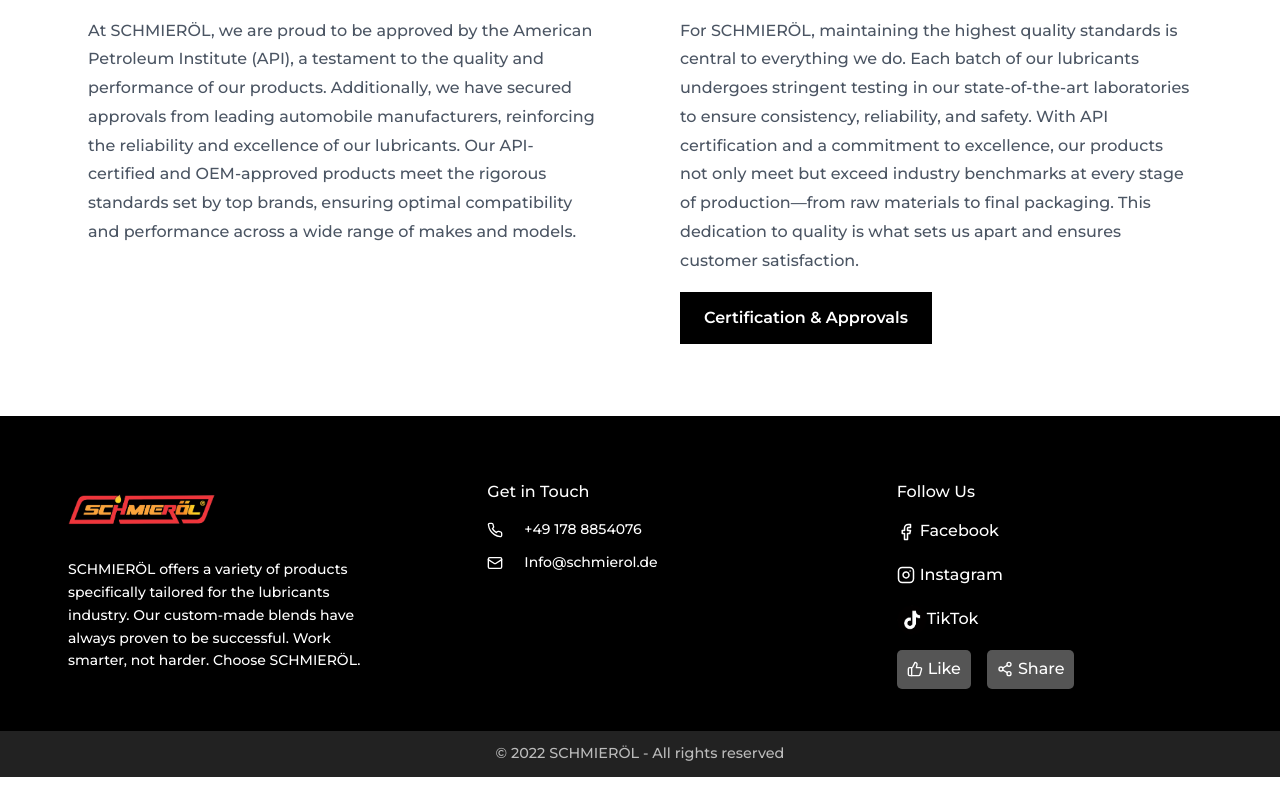
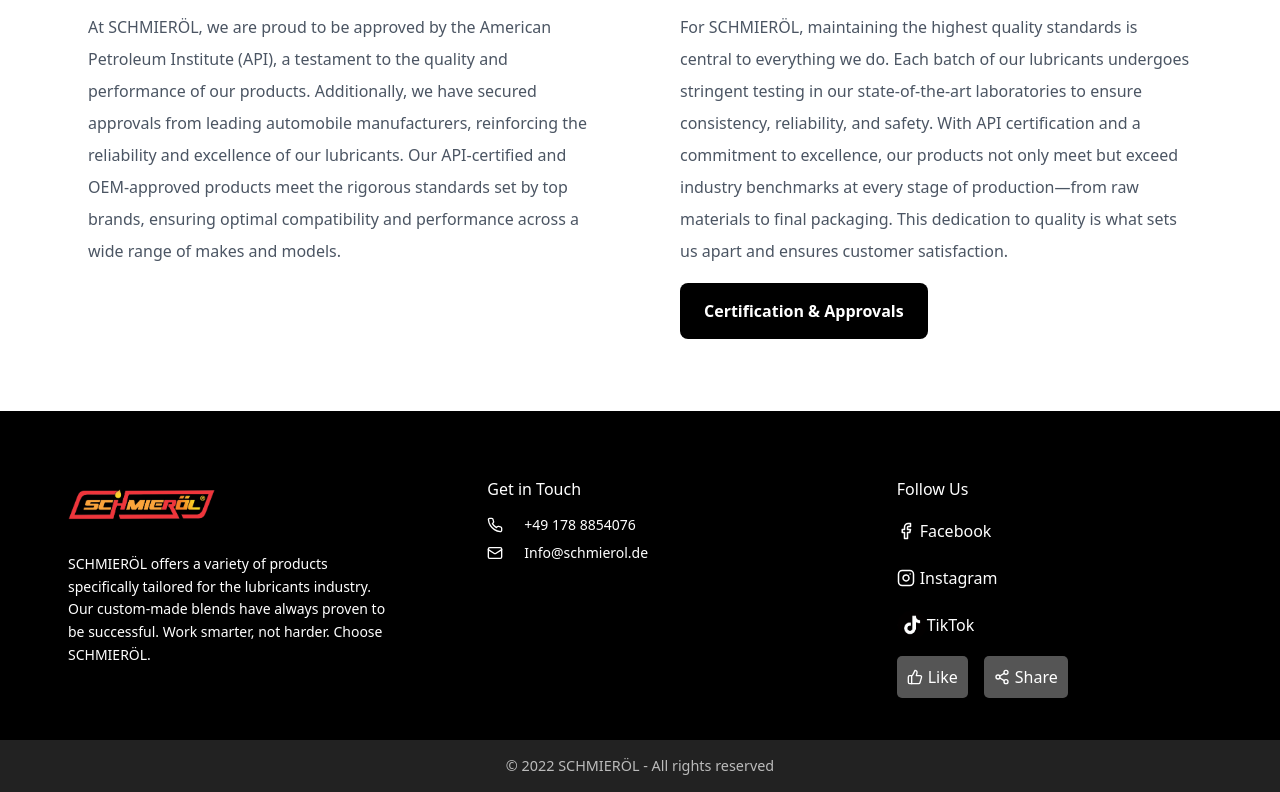
Before and after one commit to cooleo273/atlanticlubes, a React (Create React App) app: page / in a window 1280 px wide. Shown: the part 3211-4003 px from the top of the page. Built offline with nearby package versions, Linux system fonts and the light colour scheme.

Commit message:
styling for shadcn

```diff
--- a/src/index.css
+++ b/src/index.css
@@ -1,22 +1,60 @@
-/* src/index.css */
 @tailwind base;
 @tailwind components;
 @tailwind utilities;
 
-body {
-  margin: 0;
-  font-family: 'Montserrat', sans-serif;
-  scroll-behavior: smooth;
+@layer base {
+  :root {
+    --background: 0 0% 100%;
+    --foreground: 222.2 47.4% 11.2%;
+    --muted: 210 40% 96.1%;
+    --muted-foreground: 215.4 16.3% 46.9%;
+    --popover: 0 0% 100%;
+    --popover-foreground: 222.2 47.4% 11.2%;
+    --border: 214.3 31.8% 91.4%;
+    --input: 214.3 31.8% 91.4%;
+    --card: 0 0% 100%;
+    --card-foreground: 222.2 47.4% 11.2%;
+    --primary: 222.2 47.4% 11.2%;
+    --primary-foreground: 210 40% 98%;
+    --secondary: 210 40% 96.1%;
+    --secondary-foreground: 222.2 47.4% 11.2%;
+    --accent: 210 40% 96.1%;
+    --accent-foreground: 222.2 47.4% 11.2%;
+    --destructive: 0 100% 50%;
+    --destructive-foreground: 210 40% 98%;
+    --ring: 215 20.2% 65.1%;
+    --radius: 0.5rem;
+  }
+
+  .dark {
+    --background: 224 71% 4%;
+    --foreground: 213 31% 91%;
+    --muted: 223 47% 11%;
+    --muted-foreground: 215.4 16.3% 56.9%;
+    --accent: 216 34% 17%;
+    --accent-foreground: 210 40% 98%;
+    --popover: 224 71% 4%;
+    --popover-foreground: 215 20.2% 65.1%;
+    --border: 216 34% 17%;
+    --input: 216 34% 17%;
+    --card: 224 71% 4%;
+    --card-foreground: 213 31% 91%;
+    --primary: 210 40% 98%;
+    --primary-foreground: 222.2 47.4% 1.2%;
+    --secondary: 222.2 47.4% 11.2%;
+    --secondary-foreground: 210 40% 98%;
+    --destructive: 0 63% 31%;
+    --destructive-foreground: 210 40% 98%;
+    --ring: 216 34% 17%;
+  }
 }
 
-* {
-  font-family: 'Montserrat', sans-serif;
-  font-weight: 500;
-  line-height: 1.8;
-  scroll-behavior: smooth;
+@layer base {
+  * {
+    @apply border-border;
+  }
+  body {
+    @apply font-sans antialiased bg-background text-foreground;
+    line-height: 2rem;
+  }
 }
-
-/* Apply smooth scrolling globally */
-html {
-  scroll-behavior: smooth;
-}
```
